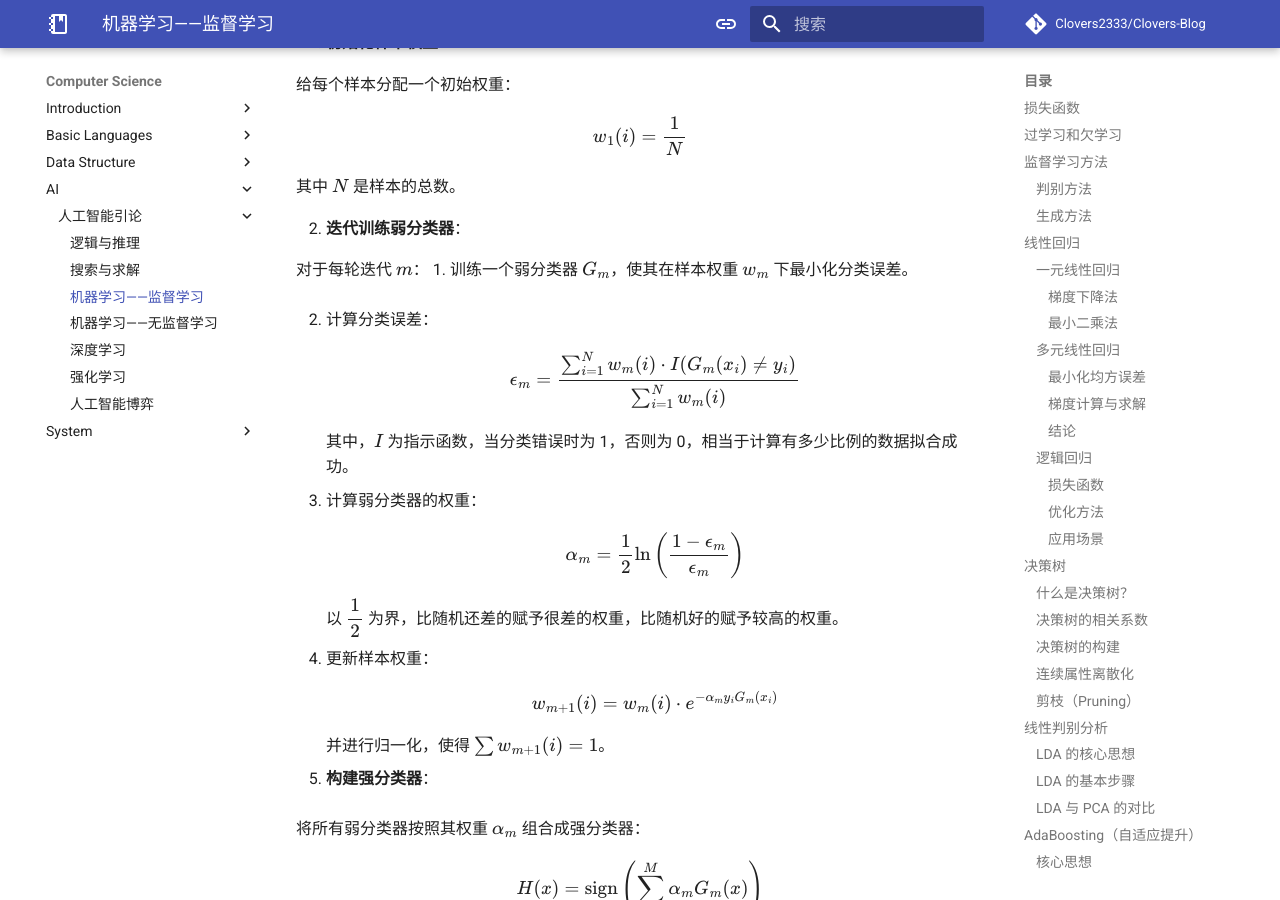
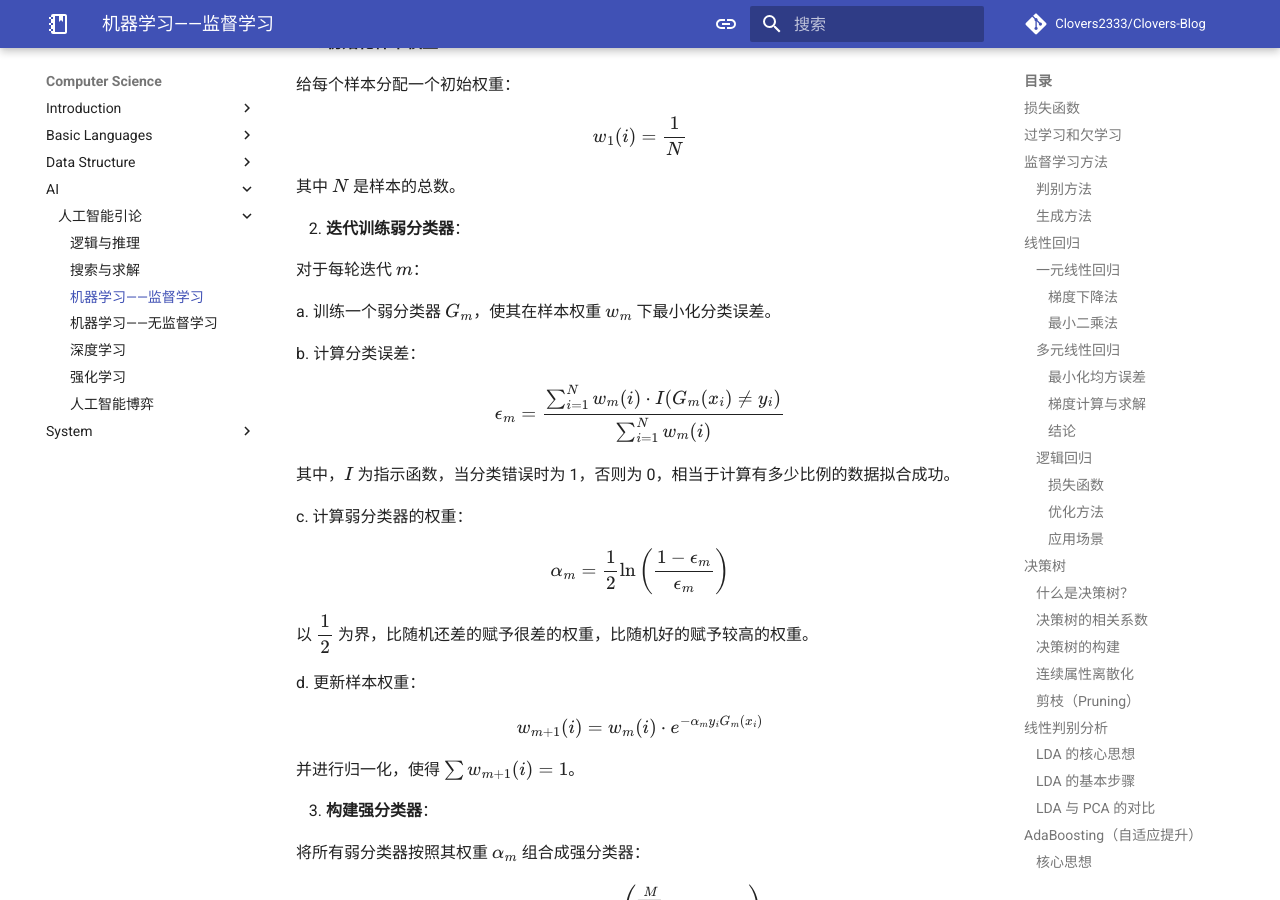
Before and after one commit to Clovers2333/Clovers-Blog, an MkDocs documentation site: the page built from docs/cs/ai/intro/ml_s.md, in a window 1280 px wide and 900 px high, scrolled down 12682 px. Built offline with MkDocs 1.6.1 and Material for MkDocs 9.7.7, drawn with Linux system fonts in a browser that asks for light colours; nearby versions of some CDN libraries; library files that are not in the unit come from our copies; comment, search, counter and statistics services are not loaded.

Commit message:
docs: add notes on aid

```diff
--- a/docs/cs/ai/intro/ml_s.md
+++ b/docs/cs/ai/intro/ml_s.md
@@ -501,21 +501,22 @@
 2. **迭代训练弱分类器**：
 
    对于每轮迭代 $m$：
-   1. 训练一个弱分类器 $G_m$，使其在样本权重 $w_m$ 下最小化分类误差。
 
-   2. 计算分类误差：
+   a. 训练一个弱分类器 $G_m$，使其在样本权重 $w_m$ 下最小化分类误差。
+
+   b. 计算分类误差：
       $$
       \epsilon_m = \frac{\sum_{i=1}^N w_m(i) \cdot I(G_m(x_i) \neq y_i)}{\sum_{i=1}^N w_m(i)}
       $$
       其中，$I$ 为指示函数，当分类错误时为 1，否则为 0，相当于计算有多少比例的数据拟合成功。
 
-   3. 计算弱分类器的权重：
+   c. 计算弱分类器的权重：
       $$
       \alpha_m = \frac{1}{2} \ln\left(\frac{1 - \epsilon_m}{\epsilon_m}\right)
       $$
       以 $\dfrac{1}{2}$ 为界，比随机还差的赋予很差的权重，比随机好的赋予较高的权重。
 
-   4. 更新样本权重：
+   d. 更新样本权重：
       $$
       w_{m+1}(i) = w_m(i) \cdot e^{-\alpha_m y_i G_m(x_i)}
       $$
```
